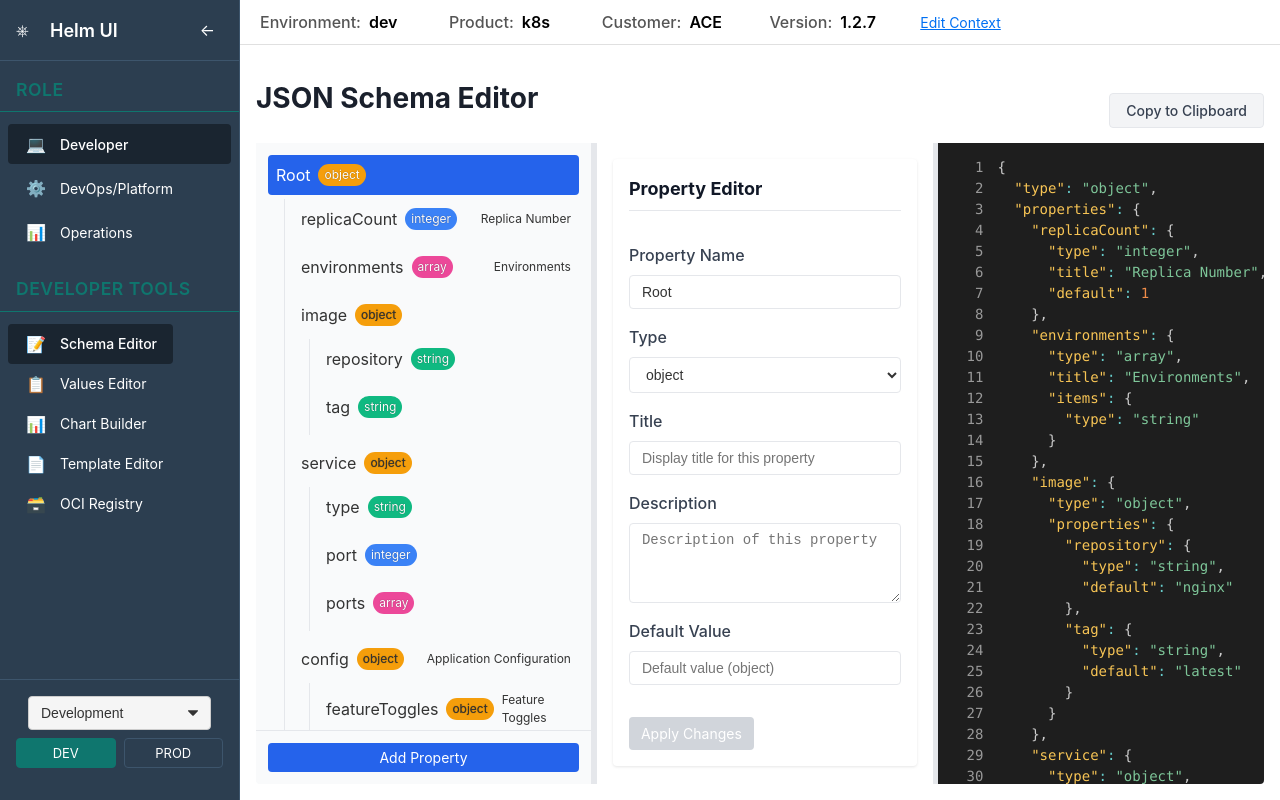
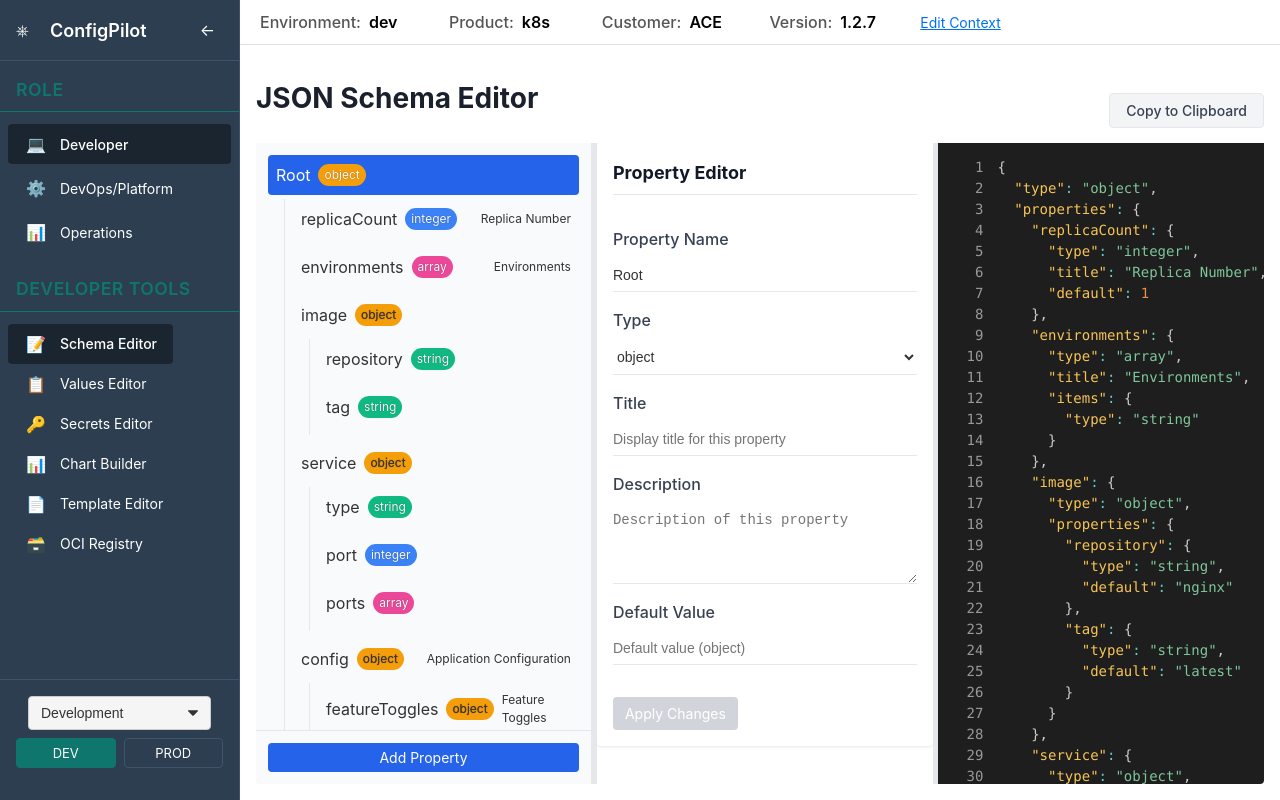
Before and after one commit to ngvtien/configpilot, a React (Vite) app in the folder app/: page / in a window 1280 px wide. Built offline with nearby package versions, Linux system fonts and the light colour scheme.

Commit message:
added presentation.md and update a few minor styling

```diff
--- a/app/src/components/AppLayout.tsx
+++ b/app/src/components/AppLayout.tsx
@@ -993,6 +993,7 @@ type UserRole = "developer" | "devops" | "operations"
 type ViewType =
   | "schema"
   | "values"
+  | "secrets"
   | "chart-builder"
   | "template-editor"
   | "oci-registry"
@@ -1149,7 +1150,7 @@ const AppLayout = ({ initialRole = "developer", initialView }: AppLayoutProps) =
         <div className="sidebar-logo">
           <div className="logo-container">
             <span className="logo-icon" role="img" aria-label="Helm UI">⎈</span>
-            {!sidebarCollapsed && <span className="logo-text">Helm UI</span>}
+            {!sidebarCollapsed && <span className="logo-text">ConfigPilot</span>}
           </div>
           <button className="sidebar-toggle" onClick={() => setSidebarCollapsed(!sidebarCollapsed)}>
             {sidebarCollapsed ? "→" : "←"}
@@ -1209,6 +1210,16 @@ const AppLayout = ({ initialRole = "developer", initialView }: AppLayoutProps) =
                 <span className="nav-icon" role="img" aria-label="Values Editor">📋</span>
                 {!sidebarCollapsed && "Values Editor"}
               </button>
+
+              <button
+                className={`nav-button ${view === "secrets" ? "active" : ""}`}
+                onClick={() => setView("secrets")}
+                title="Secrets Editor"
+              >
+                <span className="nav-icon" role="img" aria-label="Secrets Editor">🔑</span>
+                {!sidebarCollapsed && "Secrets Editor"}
+              </button>
+
               <button
                 className={`nav-button ${view === "chart-builder" ? "active" : ""}`}
                 onClick={() => setView("chart-builder")}
--- a/app/src/components/Layout.tsx
+++ b/app/src/components/Layout.tsx
@@ -20,7 +20,7 @@ const Layout: React.FC<LayoutProps> = ({ role, children }) => {
     <div className="layout">
       <header className="app-header" style={{ backgroundColor: headerColor }}>
         <div className="app-title">
-          <h1>Helm UI</h1>
+          <h1>ConfigPilot</h1>
           <span className="role-badge">{role.charAt(0).toUpperCase() + role.slice(1)} Mode</span>
         </div>
         <div className="header-actions">
@@ -29,7 +29,7 @@ const Layout: React.FC<LayoutProps> = ({ role, children }) => {
       </header>
       <main className="app-content">{children}</main>
       <footer className="app-footer">
-        <p>Helm UI - Local Kubeconfig Mode</p>
+        <p>ConfigPilot - Local Kubeconfig Mode</p>
       </footer>
     </div>
   )
--- a/app/src/components/SchemaEditor.css
+++ b/app/src/components/SchemaEditor.css
@@ -1847,7 +1847,7 @@ textarea::-webkit-scrollbar-thumb:hover {
 }
 
 .schema-editor-middle-panel {
-  padding: 16px;
+  padding: none;
   background-color: white;
 }
 
@@ -2186,16 +2186,24 @@ textarea::-webkit-scrollbar-thumb:hover {
 .schema-editor-container .property-field input,
 .schema-editor-container .property-field select,
 .schema-editor-container .property-field textarea {
-  background-color: #2a2a2a;
-  color: #d4d4d4;
-  border-color: #333;
+  width: 100%;
+  padding: 8px 0;
+  font-size: 14px;
+  background-color: transparent;
+  border: none;
+  border-bottom: 1px solid #e5e7eb;
+  border-radius: 0;
+  transition: border-color 0.2s;
+  color: #333;
+  outline: none;
 }
 
 .schema-editor-container .property-field input:focus,
 .schema-editor-container .property-field select:focus,
 .schema-editor-container .property-field textarea:focus {
-  border-color: #0f766e;
-  box-shadow: 0 0 0 2px rgba(15, 118, 110, 0.2);
+  border-bottom: 2px solid #0f766e;
+  margin-bottom: -1px; /* Compensate for the extra 1px to prevent layout shift */
+  box-shadow: none;
 }
 
 .schema-editor-container .update-btn {
@@ -2392,28 +2400,32 @@ textarea::-webkit-scrollbar-thumb:hover {
 .property-field input,
 .property-field select,
 .property-field textarea {
-  padding: 8px 12px;
-  border: 1px solid #e5e7eb;
-  border-radius: 4px;
-  font-size: 14px;
-  width: 100%;
-  background-color: #fff;
+  width: 100%;
+  padding: 8px 0;
+  font-size: 14px;
+  background-color: transparent;
+  border: none;
+  border-bottom: 1px solid #e5e7eb;
+  border-radius: 0;
+  transition: border-color 0.2s;
   color: #333;
-  cursor: text;
+  outline: none;
 }
 
 .property-field select {
-  cursor: pointer;
-  appearance: auto;
+  appearance: none;
+  background-repeat: no-repeat;
+  background-position: right 0 top 50%;
+  background-size: 10px auto;
+  padding-right: 20px;
 }
 
 .property-field input:focus,
 .property-field select:focus,
 .property-field textarea:focus {
-  outline: none;
-  border-color: #2563eb;
-  box-shadow: 0 0 0 2px rgba(37, 99, 235, 0.2);
-  background-color: #fff;
+  border-bottom: 2px solid #0f766e;
+  margin-bottom: -1px; /* Compensate for the extra 1px to prevent layout shift */
+  box-shadow: none;
 }
 
 /* Ensure dark mode styles don't override input fields */
@@ -2477,16 +2489,16 @@ textarea::-webkit-scrollbar-thumb:hover {
 .property-field input,
 .property-field select,
 .property-field textarea {
-  padding: 8px 12px;
-  border: 1px solid #e5e7eb;
-  border-radius: 4px;
-  font-size: 14px;
-  width: 100%;
-  background-color: #fff !important;
-  color: #333 !important;
-  cursor: text;
-  z-index: 10;
-  position: relative;
+  width: 100%;
+  padding: 8px 0;
+  font-size: 14px;
+  background-color: transparent;
+  border: none;
+  border-bottom: 1px solid #e5e7eb;
+  border-radius: 0;
+  transition: border-color 0.2s;
+  color: #333;
+  outline: none;
 }
 
 .property-field select {
@@ -2498,9 +2510,7 @@ textarea::-webkit-scrollbar-thumb:hover {
 .property-field select:focus,
 .property-field textarea:focus {
   outline: none;
-  border-color: #2563eb;
-  box-shadow: 0 0 0 2px rgba(37, 99, 235, 0.2);
-  background-color: #fff !important;
+  border-bottom: 2px solid #0f766e;
 }
 
 /* Make sure the property editor form is clearly interactive */
@@ -2549,3 +2559,30 @@ textarea::-webkit-scrollbar-thumb:hover {
   white-space: pre;
   tab-size: 2;
 }
+
+/* Add these styles for the new icon button */
+.schema-editor-icon-button {
+  display: flex;
+  align-items: center;
+  justify-content: center;
+  background-color: transparent;
+  border: none;
+  border-radius: 4px;
+  width: 36px;
+  height: 36px;
+  cursor: pointer;
+  transition: background-color 0.2s;
+  position: relative;
+}
+
+.schema-editor-icon-button:hover {
+  background-color: rgba(0, 0, 0, 0.05);
+}
+
+.schema-editor-icon-button:active {
+  background-color: rgba(0, 0, 0, 0.1);
+}
+
+.copy-icon {
+  font-size: 24px;
+}
```
Also changed, not shown: 1 other file (tests, documents, lock files or other folders).
